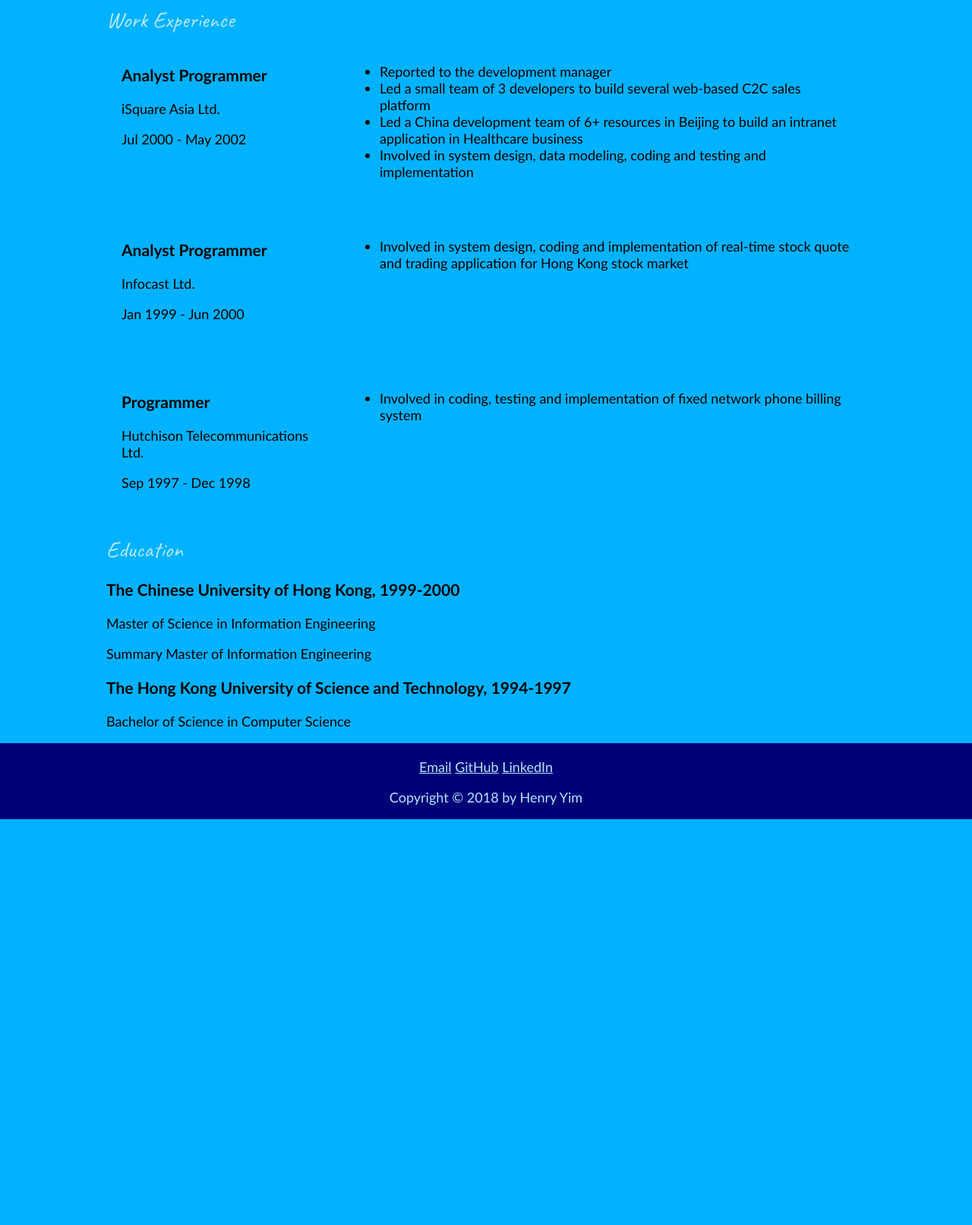
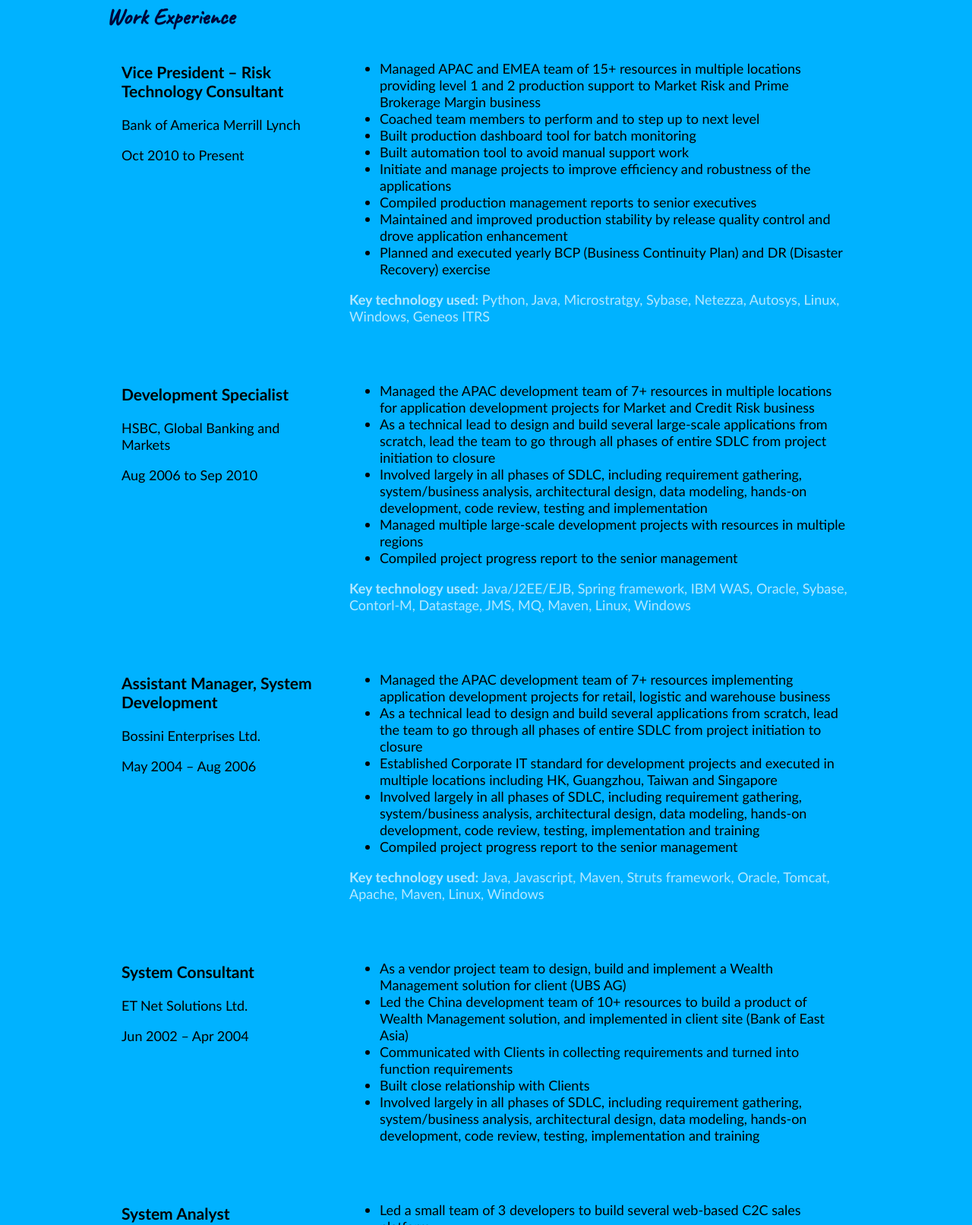
Before and after one commit to henryhkyim/henryhkyim.github.io, a plain HTML site: page cv.html in a window 1280 px wide. Shown: the part 357-1969 px from the top of the page at 76% size. Before the commit the page ends 1435 px from the top, so only its background shows below. Drawn offline with Linux system fonts and the light colour scheme.

Commit message:
content update

```diff
--- a/css/cv-styles.css
+++ b/css/cv-styles.css
@@ -1,4 +1,5 @@
 /* Blue color code from dark to light
+ * #00063A
  * #000077
  * #00B2FF
  * #4DC9FF
@@ -22,7 +23,7 @@
 }
 
 header, footer {
-  background: #000077;
+  background: #00063A;
 }
 
 header p, footer p {
@@ -47,8 +48,12 @@
 }
 
 h2 {
-  font-weight: 500;
+  font-weight: 600;
   font-size: 30px;
+}
+
+h2.darkblue {
+  color: #00063A;
 }
 
 /*.profile-img {
@@ -58,6 +63,10 @@
   border: 1px black solid;
 }
 */
+
+p.light {
+  color: #B3E8FF;
+}
 
 .profile-img {
   border-radius: 50%;
@@ -81,6 +90,10 @@
   padding-top: 20px;
 }
 
+.section-indent {
+  padding-left: 20px;
+}
+
 .center {
   text-align: center;
   padding-top: 20px;
--- a/cv.html
+++ b/cv.html
@@ -14,21 +14,83 @@
 				<div class="col-right">
 					<h1>Henry Yim</h1>
 					<h2>Experienced IT Professional</h2>
-					<p>This is a sample resume for demostrating the usage of css for formating html This is a sample resume for demostrating the usage of css for formating html This is a sample resume for demostrating the usage of css for formating html This is a sample resume for demostrating the usage of css for formating html This is a sample resume for demostrating the usage of css for formating html This is a sample resume for demostrating the usage of css for formating html This is a sample resume for demostrating the usage of css for formating html</p>
+					<p>20+ years experience in application development and production support service in Banking and Finanical Risk domain. Leader of team with 10+ resources in multiple locations, providing coach and leadership to the team to achieve our goal. Experienced in different roles in Software Development Life Cycle.</p>
+					<p>Outside of work, I'm keen to learn new technologies, and recently am picking up UI development with React and React Naive.</p>
 				</div>
 		  </div>
 		</header>
 		<div class="content">
       <div class="section">
-				<h2>Work Experience</h2>
+				<h2 class="darkblue">Work Experience</h2>
 				<div class="col-left">
-					<h3>Analyst Programmer</h3>
+					<h3>Vice President – Risk Technology Consultant</h3>
+					<p>Bank of America Merrill Lynch</p>
+					<p>Oct 2010 to Present</p>
+				</div>
+				<div class="col-right">
+					<ul>
+						<li>Managed APAC and EMEA team of 15+ resources in multiple locations providing level 1 and 2 production support to Market Risk and Prime Brokerage Margin business</li>
+						<li>Coached team members to perform and to step up to next level</li>
+						<li>Built production dashboard tool for batch monitoring</li>
+						<li>Built automation tool to avoid manual support work</li>
+						<li>Initiate and manage projects to improve efficiency and robustness of the applications</li>
+						<li>Compiled production management reports to senior executives</li>
+						<li>Maintained and improved production stability by release quality control and drove application enhancement</li>
+						<li>Planned and executed yearly BCP (Business Continuity Plan) and DR (Disaster Recovery) exercise</li>
+					</ul>
+					<p class="light"><b>Key technology used:</b> Python, Java, Microstratgy, Sybase, Netezza, Autosys, Linux, Windows, Geneos ITRS</p>
+				</div>
+				<div class="col-left">
+					<h3>Development Specialist</h3>
+					<p>HSBC, Global Banking and Markets</p>
+					<p>Aug 2006 to Sep 2010</p>
+				</div>
+				<div class="col-right">
+					<ul>
+						<li>Managed the APAC development team of 7+ resources in multiple locations for application development projects for Market and Credit Risk business</li>
+						<li>As a technical lead to design and build several large-scale applications from scratch, lead the team to go through all phases of entire SDLC from project initiation to closure</li>
+						<li>Involved largely in all phases of SDLC, including requirement gathering, system/business analysis, architectural design, data modeling, hands-on development, code review, testing and implementation</li>
+						<li>Managed multiple large-scale development projects with resources in multiple regions</li>
+						<li>Compiled project progress report to the senior management</li>
+					</ul>
+					<p class="light"><b>Key technology used:</b> Java/J2EE/EJB, Spring framework, IBM WAS, Oracle, Sybase, Contorl-M, Datastage, JMS, MQ, Maven, Linux, Windows</p>
+				</div>
+				<div class="col-left">
+					<h3>Assistant Manager, System Development</h3>
+					<p>Bossini Enterprises Ltd.</p>
+					<p>May 2004 – Aug 2006</p>
+				</div>
+				<div class="col-right">
+					<ul>
+						<li>Managed the APAC development team of 7+ resources implementing application development projects for retail, logistic and warehouse business</li>
+						<li>As a technical lead to design and build several applications from scratch, lead the team to go through all phases of entire SDLC from project initiation to closure</li>
+						<li>Established Corporate IT standard for development projects and executed in multiple locations including HK, Guangzhou, Taiwan and Singapore</li>
+						<li>Involved largely in all phases of SDLC, including requirement gathering, system/business analysis, architectural design, data modeling, hands-on development, code review, testing, implementation and training</li>
+						<li>Compiled project progress report to the senior management</li>
+					</ul>
+					<p class="light"><b>Key technology used:</b> Java, Javascript, Maven, Struts framework, Oracle, Tomcat, Apache, Maven, Linux, Windows</p>
+				</div>
+				<div class="col-left">
+					<h3>System Consultant</h3>
+					<p>ET Net Solutions Ltd.</p>
+					<p>Jun 2002 – Apr 2004</p>
+				</div>
+				<div class="col-right">
+					<ul>
+						<li>As a vendor project team to design, build and implement a Wealth Management solution for client (UBS AG)</li>
+						<li>Led the China development team of 10+ resources to build a product of Wealth Management solution, and implemented in client site (Bank of East Asia)</li>
+						<li>Communicated with Clients in collecting requirements and turned into function requirements</li>
+						<li>Built close relationship with Clients</li>
+						<li>Involved largely in all phases of SDLC, including requirement gathering, system/business analysis, architectural design, data modeling, hands-on development, code review, testing, implementation and training</li>
+					</ul>
+				</div>
+				<div class="col-left">
+					<h3>System Analyst</h3>
 					<p>iSquare Asia Ltd.</p>
 					<p>Jul 2000 - May 2002</p>
 				</div>
 				<div class="col-right">
 					<ul>
-					  <li>Reported to the development manager</li>
 					  <li>Led a small team of 3 developers to build several web-based C2C sales platform</li>
 					  <li>Led a China development team of 6+ resources in Beijing to build an intranet application in Healthcare
 			business</li>
@@ -60,12 +122,15 @@
 	  </div>
 	  <div class="content">
       <div class="section">
-				<h2>Education</h2>
-				<h3>The Chinese University of Hong Kong, 1999-2000</h3>
-				<p>Master of Science in Information Engineering</p>
-				<p>Summary Master of Information Engineering</p>
-				<h3>The Hong Kong University of Science and Technology, 1994-1997</h3>
-				<p>Bachelor of Science in Computer Science</p>
+				<h2 class="darkblue">Education</h2>
+				<div class="section-indent">
+					<h3>The Open University of Hong Kong, 2007</h3>
+					<p>Certificate in Financial Risk Management</p>
+					<h3>The Chinese University of Hong Kong, 1999-2000</h3>
+					<p>Master of Science in Information Engineering</p>
+					<h3>The Hong Kong University of Science and Technology, 1994-1997</h3>
+					<p>Bachelor of Science in Computer Science</p>
+				</div>
 			</div>
 	  </div>
 		<footer>
```
